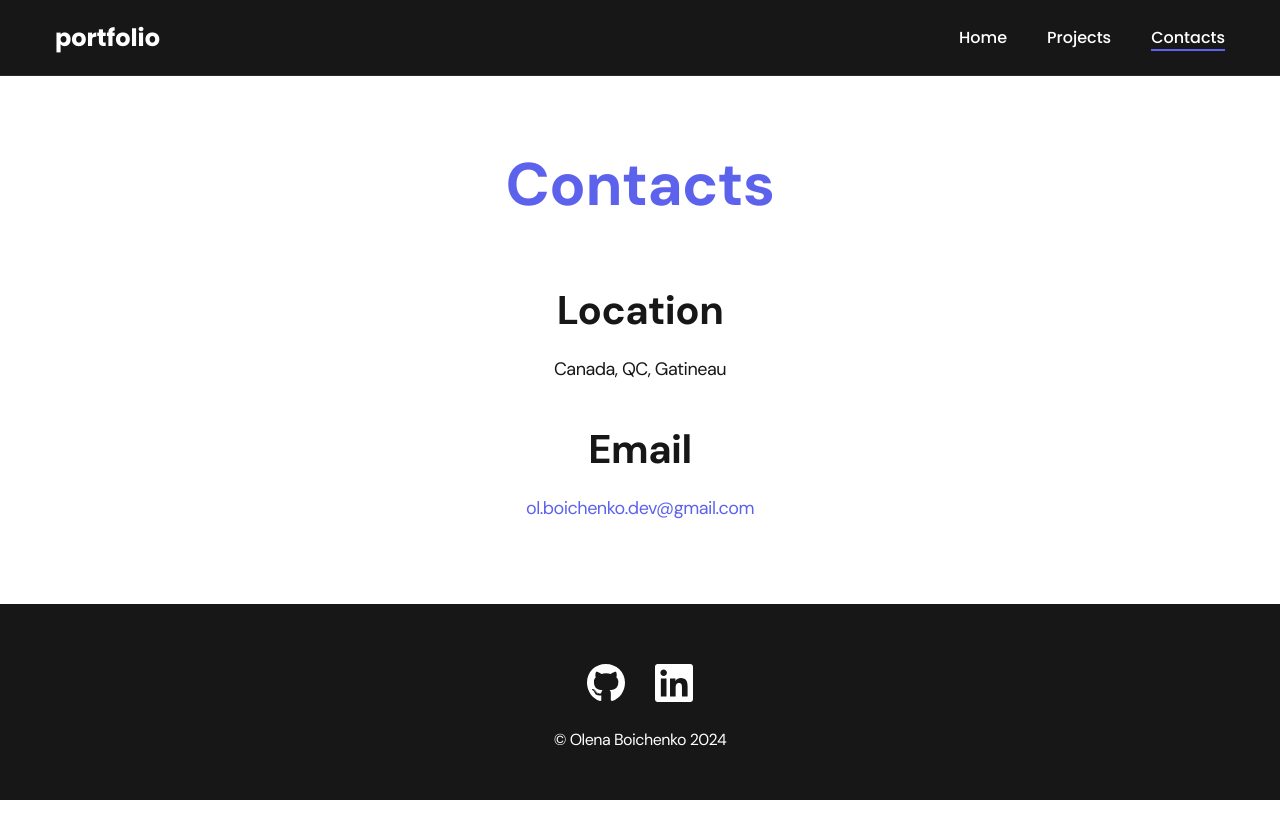
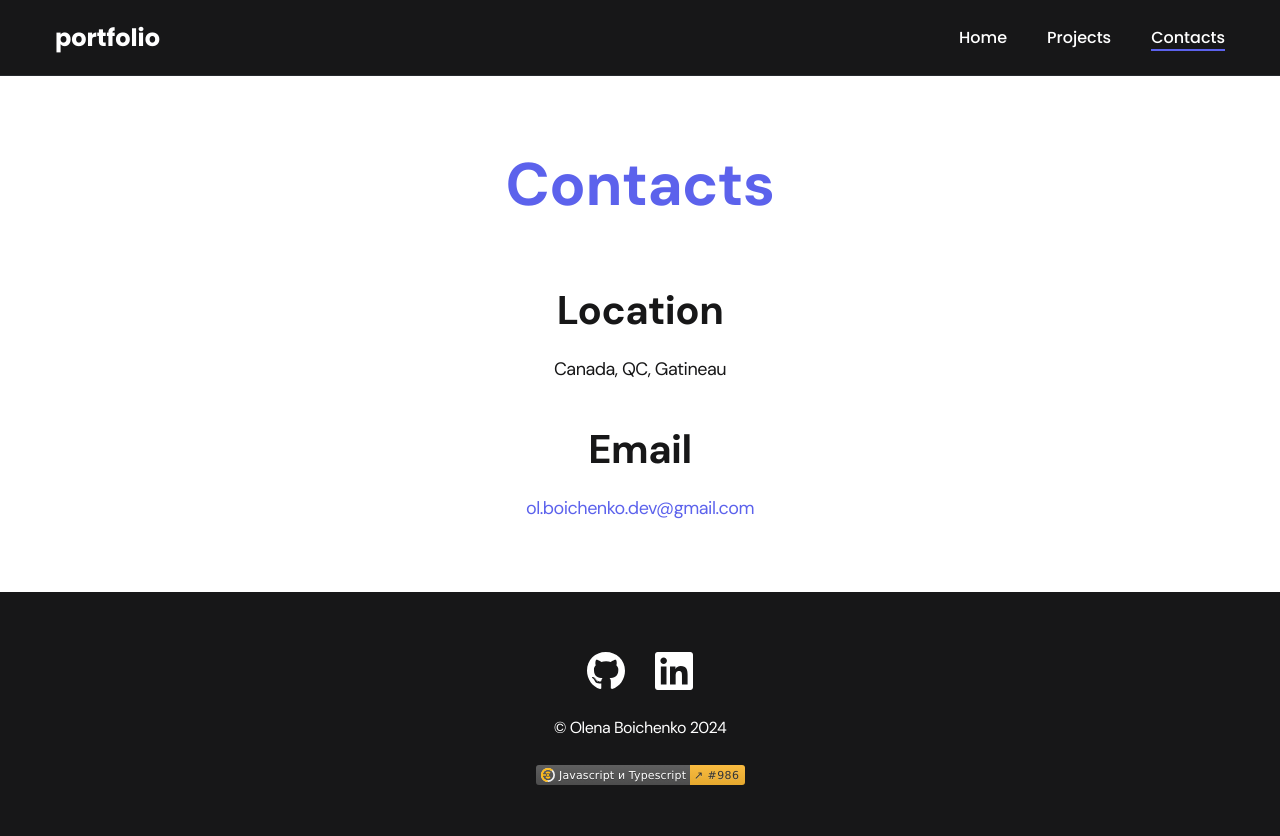
Before and after one commit to OlenaBoichenko/portfolio_new, a React (Create React App) app: page /contacts in a window 1280 px wide. Before the commit the page ends 800 px from the top, so only its background shows below. Built offline with nearby package versions, Linux system fonts and the light colour scheme.

Commit message:
added info for freelancehunt

```diff
--- a/public/index.html
+++ b/public/index.html
@@ -9,6 +9,7 @@
       name="description"
       content="Web site created using create-react-app"
     />
+    <meta name='freelancehunt' content='d121c7a356a4978'>
     <link rel="apple-touch-icon" href="%PUBLIC_URL%/logo192.png" />
     <!--
       manifest.json provides metadata used when your web app is installed on a
--- a/src/components/footer/Footer.js
+++ b/src/components/footer/Footer.js
@@ -2,6 +2,7 @@ import "./style.css";
 
 import gitHub from "../../img/icons/gitHub.svg";
 import linkedIn from "../../img/icons/linkedIn.svg";
+import mainskillone from "../../img/icons/mainskillone.svg";
 
 export const Footer = () => {
   return (
@@ -31,6 +32,9 @@ export const Footer = () => {
           <div className="copyright">
             <p>© Olena Boichenko 2024</p>
           </div>
+          <div>
+          <a href="https://freelancehunt.com/freelancer/Olena_dev.html?from=shield&r=ooAyy" target="_blank" rel="noreferrer"><img src={mainskillone} alt="Freelancehunt — простой и честный фриланс" /></a>
+          </div>
         </div>
       </div>
     </footer>
--- a/src/pages/Home.js
+++ b/src/pages/Home.js
@@ -12,7 +12,7 @@ export const Home = () => {
             <li className="content-list__item">
               <h2 className="title-2">Frontend</h2>
               <p>
-                JavaScript, ReactJS, Redux, Redux Toolkit, HTML, CSS, Git,
+                JavaScript, ReactJS, Redux, Redux Toolkit, HTML/CSS, Git,
                 BootStrap, MaterialUI, GSAP
               </p>
             </li>
```
Also changed, not shown: public/freelancehunt-d121c7a356a4978.txt (added), src/img/icons/mainskillone.svg (added).
